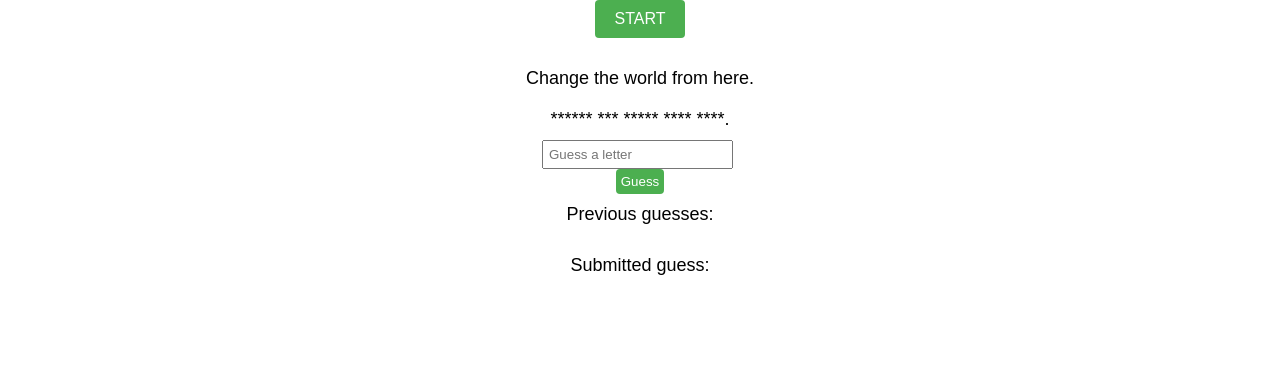
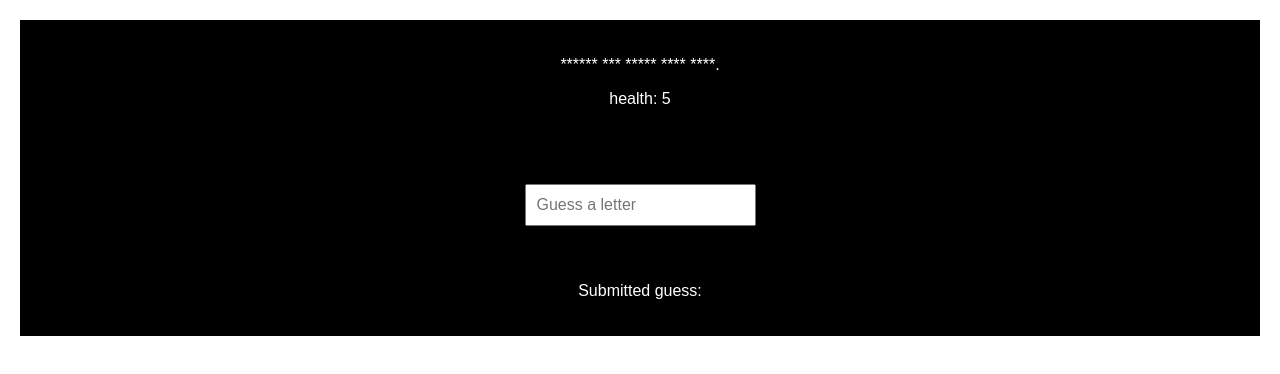
Before and after one commit to erwannd/Project4-part1, a React (Create React App) app: page / in a window 1280 px wide. Both pictures are taken after a click on the button "START". Shown: the top 374 px of the page. Built offline with nearby package versions, Linux system fonts and the light colour scheme.

Commit message:
Added game-start screen to initialize the game. Incorporated players health in the check for game completion. Added game completion feedback.

```diff
--- a/src/App.css
+++ b/src/App.css
@@ -1,18 +1,15 @@
-body {
-  margin: 0;
+.App {
   font-family: "Arial", sans-serif;
-}
-
-.App {
   text-align: center;
+  padding: 20px;
 }
 
 /* Styling for the "START" button */
 .start-button {
   padding: 10px 20px;
-  font-size: 16px;
+  font-size: 1.5em;
   background-color: #4caf50; /* Green background color */
-  color: white;
+  color: #fff;
   border: none;
   border-radius: 4px;
   cursor: pointer;
@@ -23,14 +20,25 @@ body {
   background-color: #45a049;
 }
 
-/* Styling for the game screen */
-.game-screen {
+.main-game-screen {
+  display: flex;
+  flex-direction: column;
+  align-items: center;
+  background-color: #000; /* Set background color to black */
+  color: #fff; /* Set text color to white */
+  padding: 20px; /* Add padding for better readability */
+}
+
+.player-info {
+  margin-bottom: 20px;
+}
+
+.game-div {
   display: flex;
   flex-direction: column;
   align-items: center;
 }
 
-.game-screen p {
-  margin: 10px 0;
-  font-size: 18px;
+.player-guess-div {
+  margin-top: 20px;
 }
--- a/src/App.js
+++ b/src/App.js
@@ -4,57 +4,102 @@ import phraseList from "./static/phrases.json";
 import PlayerGuess from "./Components/GetPlayerGuess";
 
 export default function App() {
+  const [gameStart, setGameStart] = useState(false);
   const [randomPhrase, setRandomPhrase] = useState("");
   const [displayedPhrase, setDisplayedPhrase] = useState("");
   const [submittedGuess, setSubmittedGuess] = useState("");
   const [previousGuesses, setPreviousGuesses] = useState([]);
   const [gameComplete, setGameCompletion] = useState(false);
+  const [feedback, setFeedback] = useState("");
+  const [message, setMessage] = useState("");
+  const [health, setHealth] = useState(5);
 
   useEffect(() => {
     setDisplayedPhrase(hideRandomPhrase(randomPhrase));
   }, [randomPhrase]);
 
+  // This function is run when the player clicks the start button
   const handleClick = () => {
+    setGameStart(true);
     const rdn = getRandomPhrase();
     setRandomPhrase(rdn);
+    console.log(rdn);
   };
 
+  const clearFeedback = () => {
+    setFeedback("");
+  };
+
+  // Function to handle guess submission
   const handleGuess = (guess) => {
     setSubmittedGuess(guess);
+
+    if (randomPhrase.toLowerCase().includes(guess.toLowerCase())) {
+      // Player guess is correct
+      setFeedback("Your guess is correct");
       const updatedPhrase = updateDisplayedPhrase(
         randomPhrase,
         displayedPhrase,
         guess
       );
-    setDisplayedPhrase(updatedPhrase);
-    setPreviousGuesses([...previousGuesses, guess.toLowerCase()]);
 
-    // Check game completion
+      // If there's no more asterisk, the user has successfully guessed the phrase
       if (!updatedPhrase.includes("*")) {
         setGameCompletion(true);
+        setMessage(`You guessed the secret phrase!`);
       }
+      setDisplayedPhrase(updatedPhrase);
+    } else {
+      // Player guess incorrectly
+      setFeedback("Your guess is not in the phrase");
+      setHealth(health - 1);
+
+      // If health is zero after state update, the game is over
+      if (health - 1 === 0) {
+        setGameCompletion(true);
+        setMessage(`GAME OVER. The phrase is: ${randomPhrase}`);
+      }
+    }
+
+    setPreviousGuesses([...previousGuesses, guess.toLowerCase()]);
   };
 
   return (
     <div className="App">
+      {!gameStart ? ( // If the game is has not started display START button
         <button onClick={handleClick} className="start-button">
           START
         </button>
-
+      ) : (
+        // Do this once the player pressed START
+        <div className="main-game-screen">
+          <div className="player-info">
+            <p>{displayedPhrase}</p>
+            <p>health: {health}</p>
+          </div>
+          <div className="game-div">
             {gameComplete ? (
-        <p>You guessed the secret phrase</p>
+              // The game is over, show result screen
+              <div className="game-result-div">
+                <p>{message}</p>
+                <button>Play again</button>
+              </div>
             ) : (
+              // Game is not complete, keep playing
               randomPhrase && (
-          <div className="game-screen">
-            <p>{randomPhrase}</p>
-            <p>{displayedPhrase}</p>
+                <div className="player-guess-div">
                   <PlayerGuess
                     onGuess={handleGuess}
                     previousGuesses={previousGuesses}
+                    clearFeedback={clearFeedback}
                   />
                   <p>Submitted guess: {submittedGuess}</p>
+                  <p>{feedback}</p>
                 </div>
               )
+            )}
+          </div>
+        </div>
       )}
     </div>
   );
@@ -70,10 +115,6 @@ function hideRandomPhrase(phrase) {
   return phrase.replace(/[a-zA-Z]/g, "*"); // Replaces phrase with *'s.
 }
 
-function isCharacterPresent(str, char) {
-  return str.includes(char);
-}
-
 function updateDisplayedPhrase(phrase, displayedPhrase, guess) {
   const phraseArr = displayedPhrase.split("");
   for (let index = 0; index < phrase.length; index++) {
--- a/src/Components/GetPlayerGuess.js
+++ b/src/Components/GetPlayerGuess.js
@@ -2,13 +2,19 @@ import React, { useEffect, useState } from "react";
 import GuessErrorModal from "./GuessErrorModal";
 import "../static/getPlayerGuess.css";
 
-export default function PlayerGuess({ onGuess, previousGuesses }) {
+export default function PlayerGuess({
+  onGuess,
+  previousGuesses,
+  clearFeedback,
+}) {
   const [input, setInput] = useState("");
   const [isError, setIsError] = useState(false);
   const [errorMessage, setErrorMessage] = useState("");
 
   const handleInputChange = (e) => {
     setInput(e.target.value);
+    clearFeedback();
+    clearError();
   };
 
   const handleInputSubmission = (event) => {
@@ -19,17 +25,19 @@ export default function PlayerGuess({ onGuess, previousGuesses }) {
     if (inputValidation !== true) {
       setIsError(true);
       setErrorMessage(inputValidation);
+      setInput("");
       return;
     }
 
     console.log(previousGuesses);
     console.log(`Input: ${input}`);
+    clearError(); // Clear error message when a valid input is submitted
     onGuess(input);
-    setIsError(false);
     setInput("");
   };
 
-  const closeErrorModal = () => {
+  // Function to clear error message
+  const clearError = () => {
     setIsError(false);
     setErrorMessage("");
   };
@@ -44,20 +52,14 @@ export default function PlayerGuess({ onGuess, previousGuesses }) {
           onChange={handleInputChange}
           className="guess-input"
         ></input>
-        <button type="submit" className="guess-button">
-          Guess
-        </button>
+      </form>
+      {previousGuesses.length > 0 && (
         <p className="previous-guesses">
           Previous guesses: {arrayToString(previousGuesses)}
         </p>
-      </form>
+      )}
       <div className="error-modal">
-        {isError && (
-          <GuessErrorModal
-            errorMessage={errorMessage}
-            onCloseError={closeErrorModal}
-          />
-        )}
+        {isError && <GuessErrorModal errorMessage={errorMessage} />}
       </div>
     </div>
   );
--- a/src/Components/GuessErrorModal.js
+++ b/src/Components/GuessErrorModal.js
@@ -1,12 +1,9 @@
 import React, { useEffect, useState } from "react";
 import "../static/guessErrorModal.css";
 
-export default function GuessErrorModal({ errorMessage, onCloseError }) {
+export default function GuessErrorModal({ errorMessage }) {
   return (
     <div className="error-modal-content">
-      <button onClick={onCloseError} className="close-button">
-        Close
-      </button>
       <p className="error-message">{errorMessage}</p>
     </div>
   );
--- a/src/static/getPlayerGuess.css
+++ b/src/static/getPlayerGuess.css
@@ -2,6 +2,7 @@
   display: flex;
   flex-direction: column;
   align-items: center;
+  margin-top: 20px;
 }
 
 .guess-form {
@@ -12,21 +13,26 @@
 }
 
 .guess-input {
-  padding: 5px;
-  margin-right: 5px;
+  font-size: 1em;
+  padding: 10px;
+  margin-bottom: 10px;
 }
 
 .guess-button {
-  padding: 5px;
-  background-color: #4caf50;
-  color: white;
+  font-size: 1em;
+  padding: 10px 20px;
+  background-color: #3498db;
+  color: #fff;
   border: none;
-  border-radius: 4px;
   cursor: pointer;
 }
 
 .guess-button:hover {
-  background-color: #45a049;
+  background-color: #1871ad;
+}
+
+.error-modal {
+  margin-top: 20px;
 }
 
 .previous-guesses {
--- a/src/static/guessErrorModal.css
+++ b/src/static/guessErrorModal.css
@@ -2,22 +2,25 @@
   display: flex;
   flex-direction: column;
   align-items: center;
+  padding: 20px;
+  border: 1px solid #e74c3c;
+  background-color: #f9ebec;
 }
 
 .close-button {
-  padding: 5px;
-  background-color: #f44336;
-  color: white;
+  font-size: 1em;
+  padding: 5px 10px;
+  background-color: #e74c3c;
+  color: #fff;
   border: none;
-  border-radius: 4px;
   cursor: pointer;
-  margin-bottom: 10px;
 }
 
 .close-button:hover {
-  background-color: #d32f2f;
+  background-color: #b51b1b;
 }
 
 .error-message {
-  margin-bottom: 10px;
+  margin-top: 10px;
+  color: #e74c3c;
 }
```
Lines whose indentation alone changed are shown as unchanged.
